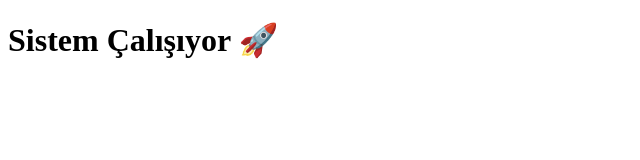
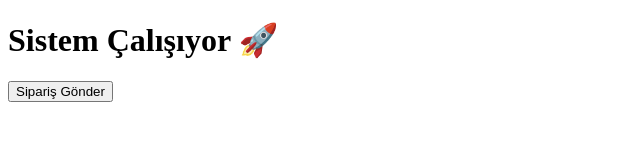
Before and after one commit to edikez/cg-order-system, a plain HTML site: page index.html in a window 1280 px wide. Shown: the whole page, without its empty margins (0-640 px from the left). Drawn offline with Linux system fonts and the light colour scheme.

Commit message:
Add order submission button and functionality
Added a button to submit an order and a script to handle the fetch request.

```diff
--- a/index.html
+++ b/index.html
@@ -7,3 +7,22 @@
   <h1>Sistem Çalışıyor 🚀</h1>
 </body>
 </html>
+<button onclick="siparisGonder()">Sipariş Gönder</button>
+
+<script>
+function siparisGonder() {
+  fetch("/.netlify/functions/create-order", {
+    method: "POST",
+    headers: {
+      "Content-Type": "application/json"
+    },
+    body: JSON.stringify({
+      name: "Test",
+      product: "Deneme",
+      price: 500
+    })
+  })
+  .then(res => res.json())
+  .then(data => alert(JSON.stringify(data)))
+}
+</script>
```
